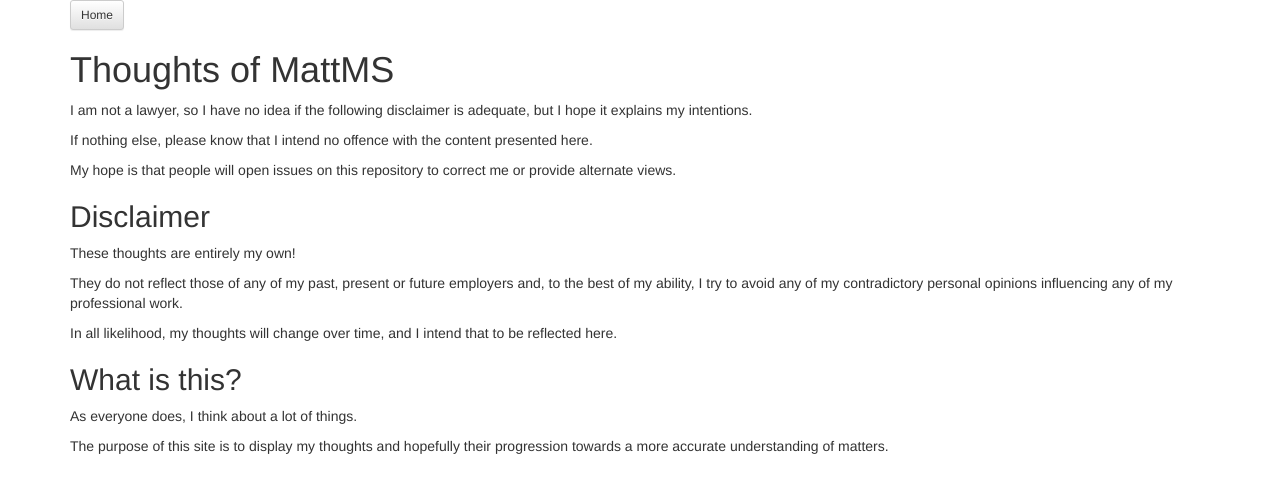
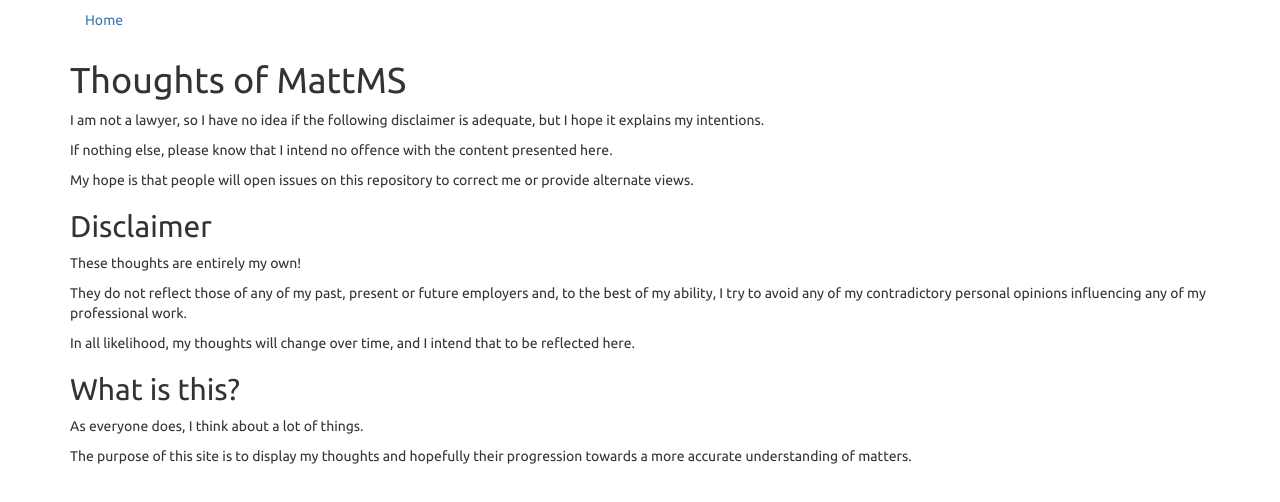
Before and after one commit to MattMS/my-thoughts, a plain HTML site: page index.html in a window 1280 px wide. Drawn offline with nearby package versions, Linux system fonts and the light colour scheme.

Commit message:
Update index with new base code

```diff
--- a/index.html
+++ b/index.html
@@ -1,4 +1,4 @@
-<!DOCTYPE html><html lang="en"><head><meta charset="utf-8"><meta name="author" content="Matt McKellar-Spence"><meta name="description" content="My thoughts on various topics"><meta name="viewport" content="width=device-width, initial-scale=1.0"><title>Thoughts of MattMS</title><link href="//netdna.bootstrapcdn.com/bootstrap/3.1.1/css/bootstrap.min.css" rel="stylesheet"><link href="//netdna.bootstrapcdn.com/bootstrap/3.1.1/css/bootstrap-theme.min.css" rel="stylesheet"></head><body><header class="container"><div class="btn-toolbar"><a href="/" class="btn btn-default btn-sm">Home</a></div></header><article class="container">
+<!DOCTYPE html><html lang="en"><head><meta charset="utf-8"><meta name="author" content="Matt McKellar-Spence"><meta name="description" content="My thoughts on various topics"><meta name="viewport" content="width=device-width, initial-scale=1.0"><title>Thoughts of MattMS</title><link href="//netdna.bootstrapcdn.com/bootstrap/3.1.1/css/bootstrap.min.css" rel="stylesheet"><link href="//netdna.bootstrapcdn.com/bootstrap/3.1.1/css/bootstrap-theme.min.css" rel="stylesheet"><link href="http://fonts.googleapis.com/css?family=Ubuntu" rel="stylesheet" type="text/css"><link href="/base.css" rel="stylesheet" type="text/css"></head><body><header class="container"><ul class="nav nav-pills"><li><a href="/">Home</a></li></ul></header><article class="container">
 <h1 id="thoughts-of-mattms">Thoughts of MattMS</h1>
 <p>I am not a lawyer, so I have no idea if the following disclaimer is
 adequate, but I hope it explains my intentions.</p>
```
